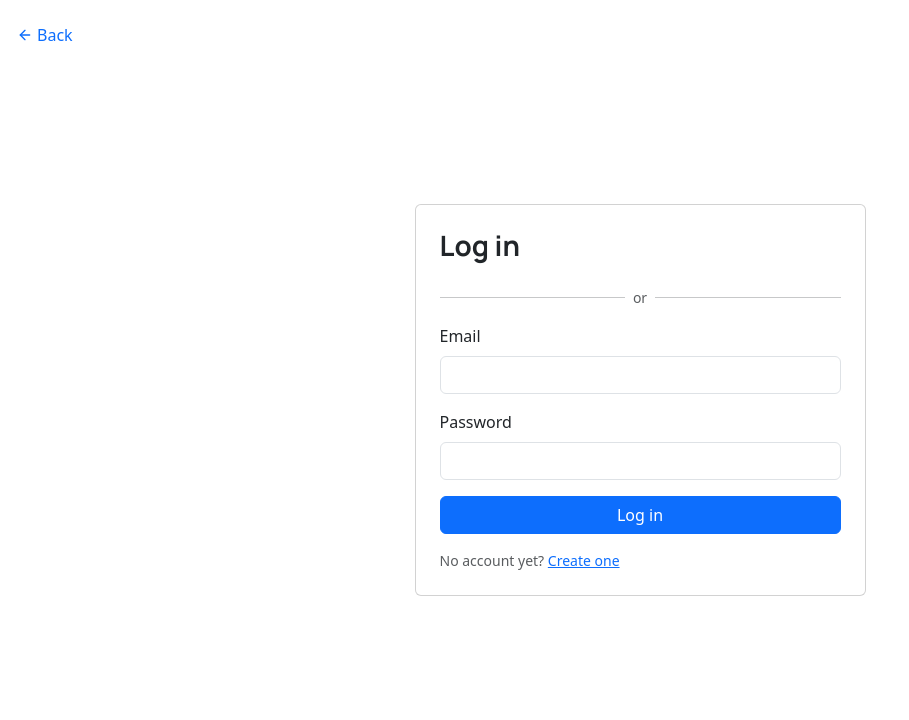
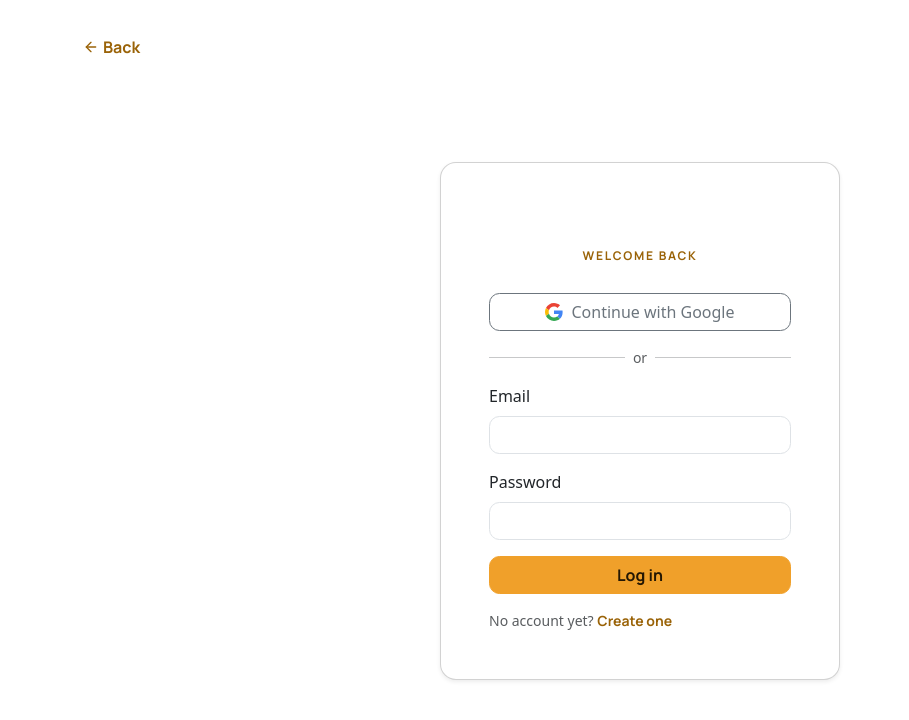
Before and after one commit to kaylubr/maowi, a React (Vite) app in the folder src/ui/: page /login in a window 1280 px wide. Shown: the top 720 px of the page, without its empty margins (0-909 px from the left). Built offline with nearby package versions, Linux system fonts and the light colour scheme; no server answers; a web font is replaced by a local one.

Commit message:
feat: implement authentication components and styles for login and registration

```diff
--- /dev/null
+++ b/src/ui/src/auth.css
@@ -0,0 +1,95 @@
+.auth-page {
+  --auth-accent-text: #9a6308;
+  --bs-border-radius: 0.65rem;
+  align-items: center;
+  display: flex;
+  flex-direction: column;
+  min-height: 100vh;
+}
+
+.auth-page-back {
+  padding-block: 1.75rem 0;
+}
+
+.auth-page-body {
+  align-items: center;
+  display: flex;
+  flex: 1 1 auto;
+  justify-content: center;
+  padding-block: 2rem 3.5rem;
+}
+
+.auth-card {
+  max-width: 25rem;
+  width: 100%;
+}
+
+.auth-lockup {
+  align-items: center;
+  display: flex;
+  flex-direction: column;
+  gap: 0.5rem;
+  margin-bottom: 1.75rem;
+  text-align: center;
+}
+
+.auth-page .brand-eyebrow {
+  color: var(--auth-accent-text);
+}
+
+.auth-page a {
+  color: var(--auth-accent-text);
+  font-weight: 600;
+  text-decoration: none;
+}
+
+.auth-page a:hover {
+  text-decoration: underline;
+}
+
+.auth-page .btn-primary {
+  --bs-btn-bg: var(--brand-accent);
+  --bs-btn-border-color: var(--brand-accent);
+  --bs-btn-color: var(--brand-accent-ink);
+  --bs-btn-hover-bg: #e0911f;
+  --bs-btn-hover-border-color: #e0911f;
+  --bs-btn-hover-color: var(--brand-accent-ink);
+  --bs-btn-active-bg: #c97f14;
+  --bs-btn-active-border-color: #c97f14;
+  --bs-btn-active-color: var(--brand-accent-ink);
+  --bs-btn-disabled-bg: var(--brand-accent);
+  --bs-btn-disabled-border-color: var(--brand-accent);
+  --bs-btn-disabled-color: var(--brand-accent-ink);
+  --bs-btn-focus-shadow-rgb: 240, 160, 42;
+  font-weight: 700;
+}
+
+.auth-page .form-control:focus {
+  border-color: var(--brand-accent);
+  box-shadow: 0 0 0 0.25rem var(--brand-accent-soft);
+}
+
+.auth-google {
+  position: relative;
+}
+
+.auth-google-control {
+  inset: 0;
+  opacity: 0;
+  overflow: hidden;
+  position: absolute;
+  z-index: 1;
+}
+
+.auth-google-visual {
+  align-items: center;
+  display: inline-flex;
+  gap: 0.5rem;
+  justify-content: center;
+  pointer-events: none;
+  width: 100%;
+}
+
+[data-bs-theme='dark'] .auth-page {
+  --auth-accent-text: var(--brand-accent-on-dark);
+}
--- /dev/null
+++ b/src/ui/src/components/auth/AuthAlert.tsx
@@ -0,0 +1,13 @@
+import type { ReactNode } from 'react'
+
+type AuthAlertProps = {
+  children: ReactNode
+}
+
+export function AuthAlert({ children }: AuthAlertProps) {
+  return (
+    <div role="alert" className="alert alert-danger py-2 small mb-3">
+      {children}
+    </div>
+  )
+}
--- /dev/null
+++ b/src/ui/src/components/auth/AuthDivider.tsx
@@ -0,0 +1,9 @@
+export function AuthDivider() {
+  return (
+    <div className="d-flex align-items-center gap-2 my-3">
+      <hr className="flex-grow-1 my-0" />
+      <span className="text-body-secondary small">or</span>
+      <hr className="flex-grow-1 my-0" />
+    </div>
+  )
+}
--- /dev/null
+++ b/src/ui/src/components/auth/AuthLayout.tsx
@@ -0,0 +1,32 @@
+import type { ReactNode } from 'react'
+
+import { BackButton } from '../ui/BackButton'
+import { Logo } from '../ui/Logo'
+
+type AuthLayoutProps = {
+  eyebrow: string
+  children: ReactNode
+}
+
+export function AuthLayout({ eyebrow, children }: AuthLayoutProps) {
+  return (
+    <main className="auth-page">
+      <div className="container auth-page-back">
+        <BackButton />
+      </div>
+
+      <div className="container auth-page-body">
+        <div className="card brand-card auth-card shadow-sm brand-fade">
+          <div className="card-body p-4 p-sm-5">
+            <div className="auth-lockup">
+              <Logo />
+              <p className="brand-eyebrow mb-0">{eyebrow}</p>
+            </div>
+
+            {children}
+          </div>
+        </div>
+      </div>
+    </main>
+  )
+}
--- a/src/ui/src/components/auth/GoogleSignInButton.tsx
+++ b/src/ui/src/components/auth/GoogleSignInButton.tsx
@@ -2,7 +2,7 @@ import { useEffect, useRef } from 'react'
 
 import { config } from '../../config'
 import { useAuth } from '../../hooks/useAuth'
-import { ErrorText } from '../ui/typography'
+import { AuthAlert } from './AuthAlert'
 
 const GOOGLE_SCRIPT_SRC = 'https://accounts.google.com/gsi/client'
 
@@ -35,6 +35,7 @@ export function GoogleSignInButton() {
   const { loginWithGoogle } = useAuth()
   const signInWithGoogle = loginWithGoogle.mutate
   const containerRef = useRef<HTMLDivElement>(null)
+  const renderedWidthRef = useRef<number | null>(null)
 
   useEffect(() => {
     const container = containerRef.current
@@ -48,6 +49,13 @@ export function GoogleSignInButton() {
         return
       }
 
+      const width = container.clientWidth
+      if (renderedWidthRef.current === width) {
+        return
+      }
+      renderedWidthRef.current = width
+
+      container.replaceChildren()
       services.accounts.id.initialize({
         client_id: config.googleClientId,
         callback: (response) => signInWithGoogle(response.credential),
@@ -57,31 +65,79 @@ export function GoogleSignInButton() {
         theme: 'outline',
         size: 'large',
         text: 'continue_with',
-        width: container.clientWidth,
+        width,
       })
     }
 
+    let script: HTMLScriptElement | null = null
     if (window.google !== undefined) {
       render()
-      return
+    } else {
+      script = document.createElement('script')
+      script.src = GOOGLE_SCRIPT_SRC
+      script.async = true
+      script.defer = true
+      script.addEventListener('load', render)
+      document.head.appendChild(script)
     }
 
-    const script = document.createElement('script')
-    script.src = GOOGLE_SCRIPT_SRC
-    script.async = true
-    script.defer = true
-    script.addEventListener('load', render)
-    document.head.appendChild(script)
+    const observer =
+      typeof ResizeObserver === 'undefined'
+        ? null
+        : new ResizeObserver(() => render())
+    observer?.observe(container)
 
-    return () => script.removeEventListener('load', render)
+    return () => {
+      observer?.disconnect()
+      script?.removeEventListener('load', render)
+    }
   }, [signInWithGoogle])
 
   return (
-    <div>
-      <div ref={containerRef} />
+    <div className="auth-google">
+      <div className="auth-google-control" ref={containerRef} />
+      <button
+        type="button"
+        className="btn btn-outline-secondary auth-google-visual"
+        aria-hidden="true"
+        tabIndex={-1}
+      >
+        <GoogleMark />
+        Continue with Google
+      </button>
       {loginWithGoogle.isError ? (
-        <ErrorText>{loginWithGoogle.error.message}</ErrorText>
+        <AuthAlert>{loginWithGoogle.error.message}</AuthAlert>
       ) : null}
     </div>
   )
 }
+
+function GoogleMark() {
+  return (
+    <svg
+      xmlns="http://www.w3.org/2000/svg"
+      viewBox="0 0 48 48"
+      width="18"
+      height="18"
+      aria-hidden="true"
+      focusable="false"
+    >
+      <path
+        fill="#EA4335"
+        d="M24 9.5c3.54 0 6.71 1.22 9.21 3.6l6.85-6.85C35.9 2.38 30.47 0 24 0 14.62 0 6.51 5.38 2.56 13.22l7.98 6.19C12.43 13.72 17.74 9.5 24 9.5z"
+      />
+      <path
+        fill="#4285F4"
+        d="M46.98 24.55c0-1.57-.15-3.09-.38-4.55H24v9.02h12.94c-.58 2.96-2.26 5.48-4.78 7.18l7.73 6c4.51-4.18 7.09-10.36 7.09-17.65z"
+      />
+      <path
+        fill="#FBBC05"
+        d="M10.53 28.59c-.48-1.45-.76-2.99-.76-4.59s.27-3.14.76-4.59l-7.98-6.19C.92 16.46 0 20.12 0 24c0 3.88.92 7.54 2.56 10.78l7.97-6.19z"
+      />
+      <path
+        fill="#34A853"
+        d="M24 48c6.48 0 11.93-2.13 15.89-5.81l-7.73-6c-2.15 1.45-4.92 2.3-8.16 2.3-6.26 0-11.57-4.22-13.47-9.91l-7.98 6.19C6.51 42.62 14.62 48 24 48z"
+      />
+    </svg>
+  )
+}
--- a/src/ui/src/components/landing/Hero.tsx
+++ b/src/ui/src/components/landing/Hero.tsx
@@ -8,7 +8,6 @@ export function Hero() {
       <div className="container">
         <div className="row align-items-center g-5">
           <div className="col-12 col-lg-6">
-            <p className="landing-eyebrow mb-3">Study, actually</p>
             <h1 className="display-5 fw-bold">
               Turn your lecture notes into a study set
             </h1>
--- a/src/ui/src/main.tsx
+++ b/src/ui/src/main.tsx
@@ -7,6 +7,7 @@ import 'bootstrap/dist/css/bootstrap.min.css'
 
 import './fonts.css'
 import './brand.css'
+import './auth.css'
 import './components/landing/landing.css'
 import './components/layout/header-menu.css'
 
--- a/src/ui/src/pages/LoginPage.tsx
+++ b/src/ui/src/pages/LoginPage.tsx
@@ -1,12 +1,14 @@
 import { useState } from 'react'
-import type { SyntheticEvent } from "react";
+import type { SyntheticEvent } from 'react'
 import { Link, Navigate } from 'react-router-dom'
 
+import { AuthAlert } from '../components/auth/AuthAlert'
+import { AuthDivider } from '../components/auth/AuthDivider'
+import { AuthLayout } from '../components/auth/AuthLayout'
 import { GoogleSignInButton } from '../components/auth/GoogleSignInButton'
-import { BackButton } from '../components/ui/BackButton'
 import { Button } from '../components/ui/Button'
 import { Input } from '../components/ui/Input'
-import { ErrorText, Label } from '../components/ui/typography'
+import { Label } from '../components/ui/typography'
 import { useAuth } from '../hooks/useAuth'
 
 export function LoginPage() {
@@ -24,24 +26,11 @@ export function LoginPage() {
   };
 
   return (
-    <main className="container min-vh-100 d-flex flex-column justify-content-center py-5">
-      <div className="position-fixed top-0 start-0 m-3">
-        <BackButton />
-      </div>
+    <AuthLayout eyebrow="Welcome back">
+      <GoogleSignInButton />
+      <AuthDivider />
 
-      <div className="row justify-content-center">
-        <div className="col-12 col-md-6 col-lg-5">
-          <div className="card">
-            <div className="card-body p-4">
-              <h1 className="card-title h3 mb-4">Log in</h1>
-
-              <GoogleSignInButton />
-
-              <div className="d-flex align-items-center gap-2 my-3">
-                <hr className="flex-grow-1 my-0" />
-                <span className="text-body-secondary small">or</span>
-                <hr className="flex-grow-1 my-0" />
-              </div>
+      {login.isError ? <AuthAlert>{login.error.message}</AuthAlert> : null}
 
       <form onSubmit={submit}>
         <div className="mb-3">
@@ -68,8 +57,6 @@ export function LoginPage() {
           />
         </div>
 
-                {login.isError ? <ErrorText>{login.error.message}</ErrorText> : null}
-
         <Button type="submit" disabled={login.isPending} className="w-100">
           {login.isPending ? 'Logging in…' : 'Log in'}
         </Button>
@@ -78,10 +65,6 @@ export function LoginPage() {
       <p className="mt-3 mb-0 small text-body-secondary">
         No account yet? <Link to="/register">Create one</Link>
       </p>
-            </div>
-          </div>
-        </div>
-      </div>
-    </main>
+    </AuthLayout>
   )
 }
```
Also changed, not shown: src/ui/src/pages/RegisterPage.tsx (+9 -28 lines). Lines whose indentation alone changed are shown as unchanged.
